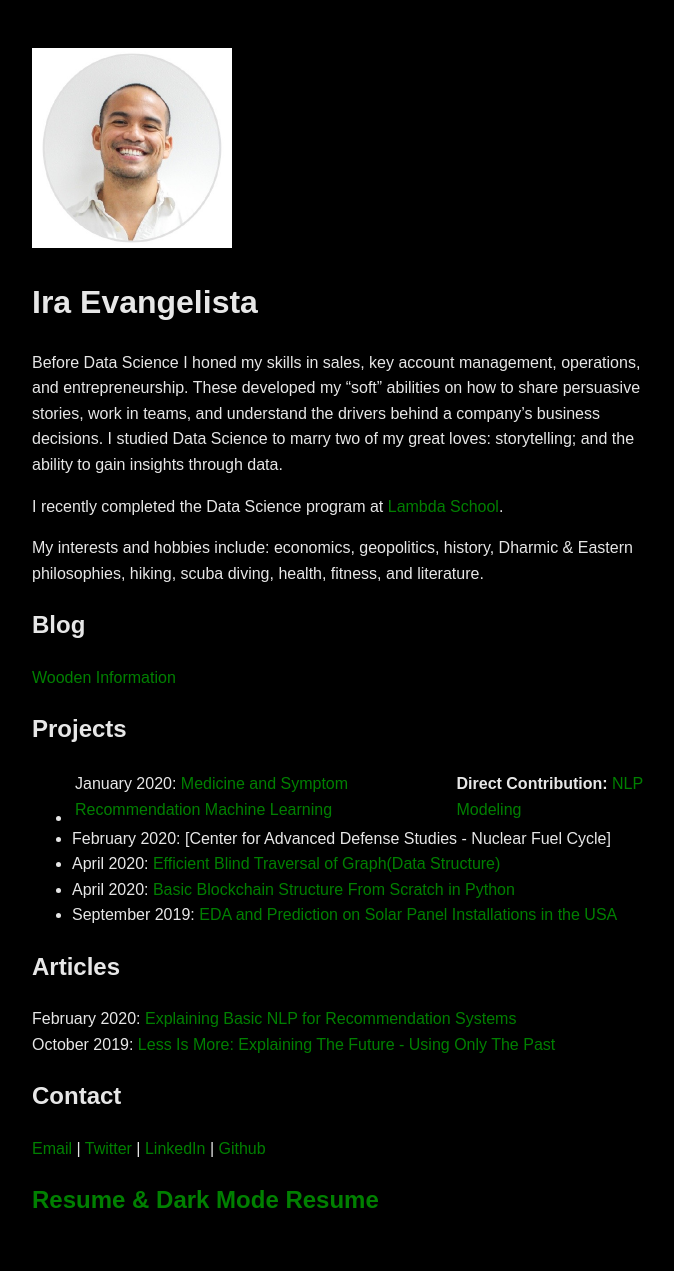
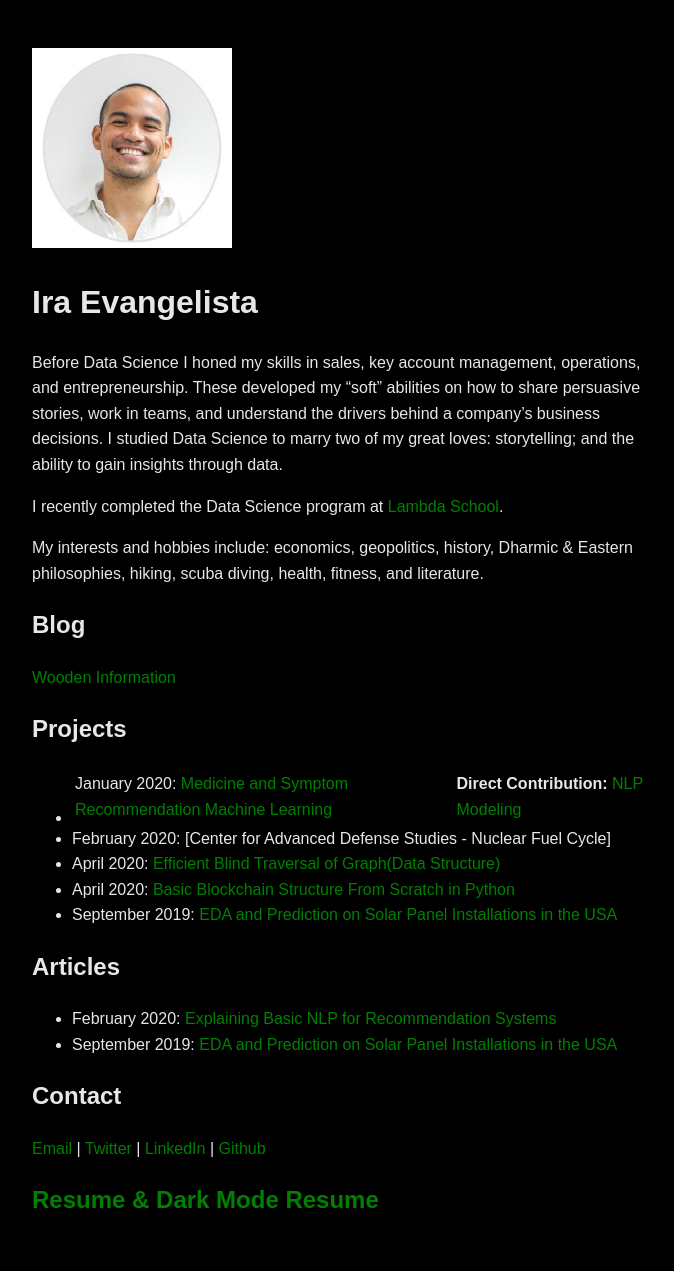
Before and after one commit to pragmatizt/ira_evangelista.github.io, a Jekyll site: the page built from index.md, in a window 1280 px wide. Shown: the whole page, without its empty margins (296-970 px from the left). Built offline with Jekyll 4.4.1, drawn with Linux system fonts in a browser that asks for light colours; our own code applies the rules of GitHub Pages for plain Markdown files.

Commit message:
Update index.md

```diff
--- a/index.md
+++ b/index.md
@@ -19,8 +19,8 @@ My interests and hobbies include: economics, geopolitics, history, Dharmic & Eas
 - September 2019: [EDA and Prediction on Solar Panel Installations in the USA](https://medium.com/@evangelista.ira/the-state-of-solar-a-bright-future-cf98eeb6b8df)
 
 ## Articles
-February 2020: [Explaining Basic NLP for Recommendation Systems](https://colab.research.google.com/drive/1n0QHVKLmjHhb1J0PVumoxq58-1OevP5b)
-October 2019: [Less Is More: Explaining The Future - Using Only The Past](https://medium.com/wooden-information/less-is-more-904427f568e0)
+- February 2020: [Explaining Basic NLP for Recommendation Systems](https://colab.research.google.com/drive/1n0QHVKLmjHhb1J0PVumoxq58-1OevP5b)
+- September 2019: [EDA and Prediction on Solar Panel Installations in the USA](https://medium.com/@evangelista.ira/the-state-of-solar-a-bright-future-cf98eeb6b8df)
 
 ## Contact
 [Email](mailto:evangelista.ira@gmail.com) | [Twitter](https://twitter.com/pragmatizt) | [LinkedIn](https://www.linkedin.com/in/ira-evangelista-13356b13/)  | [Github](https://github.com/pragmatizt/)
```
